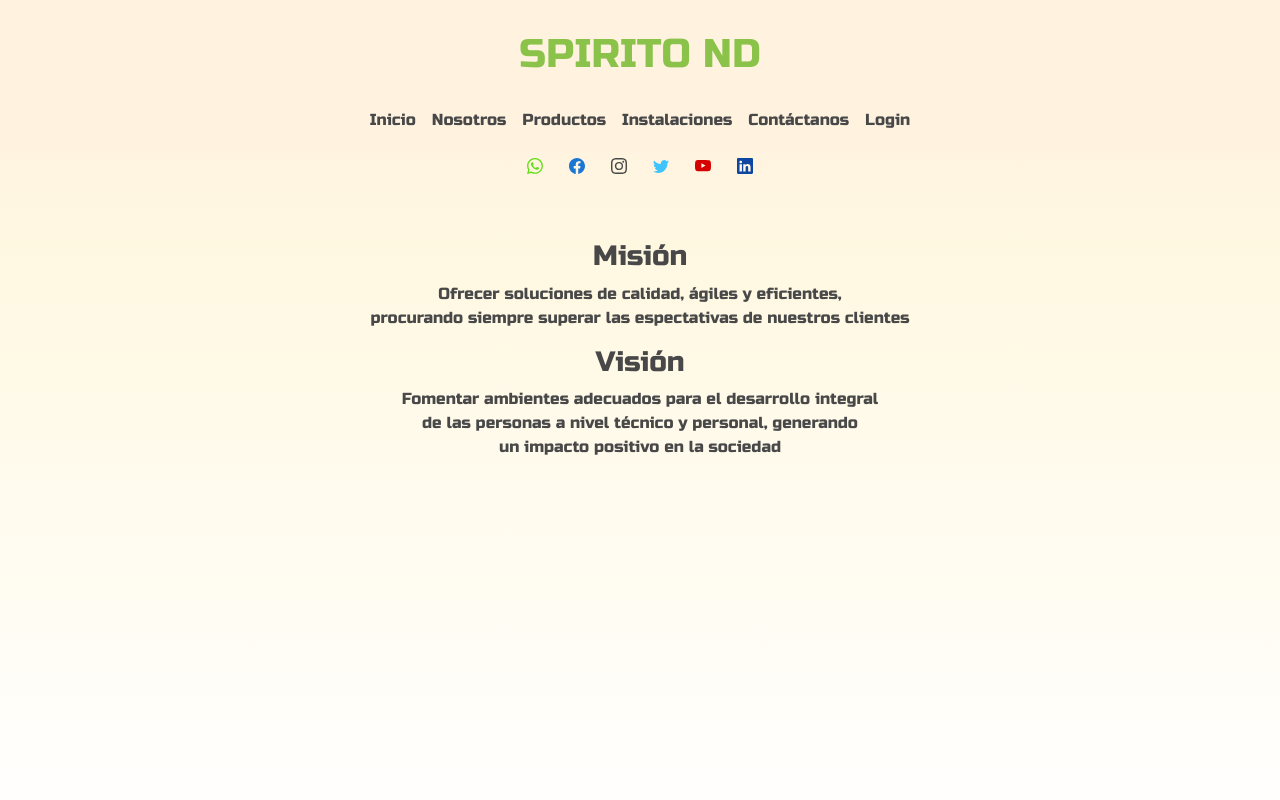
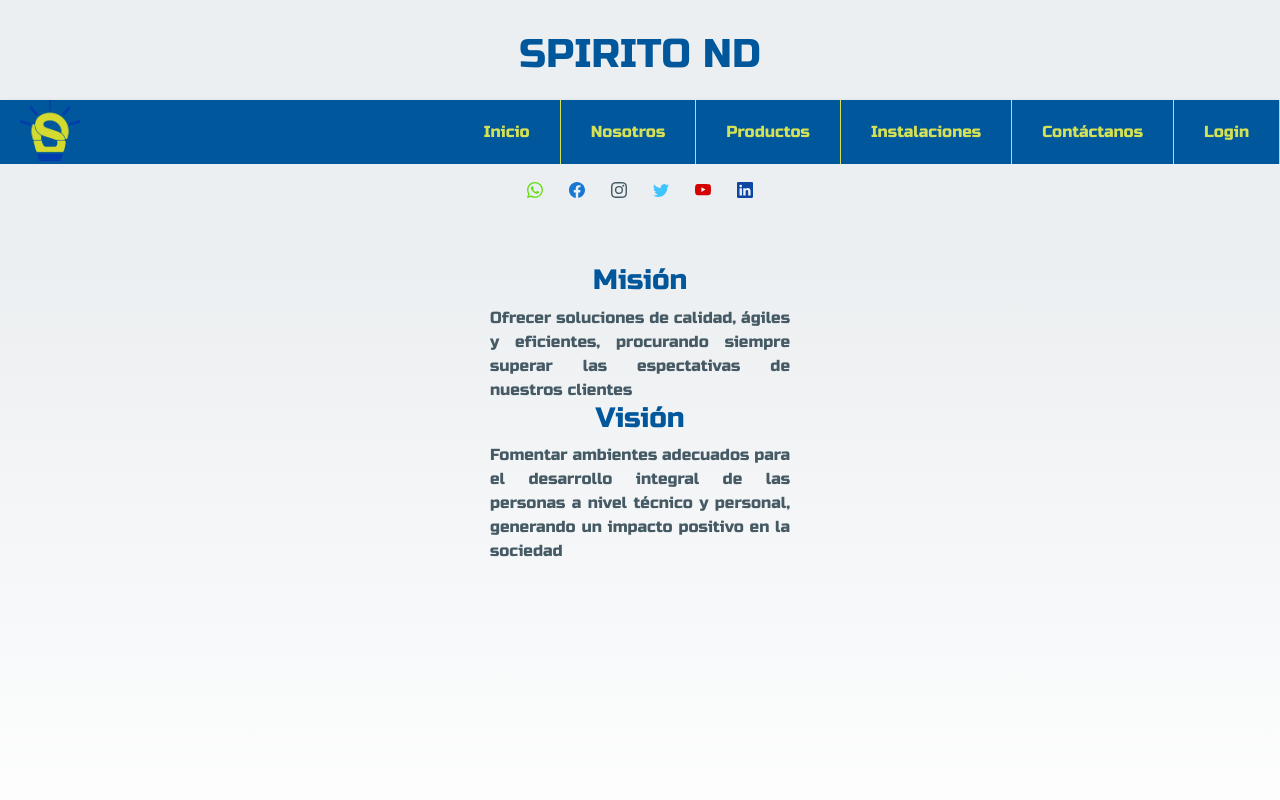
Before and after one commit to GranLuxor/Spirito, an Angular app: page /who in a window 1280 px wide. Shown: the top 800 px of the page. Built offline with nearby package versions, Linux system fonts and the light colour scheme; a web font is replaced by a local one.

Commit message:
se mejora diseño y colores de la aplicacion

```diff
--- a/src/app/components/home/home.component.html
+++ b/src/app/components/home/home.component.html
@@ -1,9 +1,6 @@
 <div class= "holder">
     <h3 class="text-center">Bienvenidos a Spirito ND</h3>
     <span>Las mejores plantillas de Colombia</span>
-    <div class="text-center" id="logo">
-        <img src="../../../assets/spiritond.png" class="rounded" width="100" height="auto" padding="10">
-    </div>
     <div class="text-center" id="insoles">
         <img src="../../../assets/disegnosuela.png" class="rounded" width="350" height="auto" >
     </div>
--- a/src/app/components/nav-bar/nav-bar.component.html
+++ b/src/app/components/nav-bar/nav-bar.component.html
@@ -1,28 +1,19 @@
-<nav class="navbar navbar-expand-sm">
-    <div class="navbar justify-content-center align-items-center container">
-        <ul class="navbar-nav">
-            <li class="nav-item active">
-                <a class="nav-link" [routerLink] = "['home']">Inicio</a>
-            </li>
-            <li class="nav-item">
-                <a class="nav-link" [routerLink] = "['who']">Nosotros</a>
-            </li>
-            <li class="nav-item">
-                <a class="nav-link" [routerLink] = "['products']">Productos</a>
-            </li>
-            <li class="nav-item">
-                <a class="nav-link" [routerLink] = "['company']">Instalaciones</a>
-            </li>
-            <li class="nav-item">
-                <a class="nav-link" [routerLink] = "['contact']">Contáctanos</a>
-            </li>
-            <li class="nav-item">
-                <a class="nav-link" [routerLink] = "['login']">Login</a>
-            </li>
-
+<header class="header">
+    <div class="newnavbar">
+        <img src="../../../assets/spiritond.png" class="logo" width="60" height="auto">
+        <input class="menu-btn" type="checkbox" id="menu-btn" />
+        <label class="menu-icon" for="menu-btn"><span class="navicon"></span></label>
+        <ul class="menu">
+        <li><a class="nav-link" [routerLink] = "['home']">Inicio</a></li>
+        <li><a class="nav-link" [routerLink] = "['who']">Nosotros</a></li>
+        <li><a class="nav-link" [routerLink] = "['products']">Productos</a></li>
+        <li><a class="nav-link" [routerLink] = "['company']">Instalaciones</a></li>
+        <li><a class="nav-link" [routerLink] = "['contact']">Contáctanos</a></li>
+        <li><a class="nav-link" [routerLink] = "['login']">Login</a></li>
         </ul>
     </div>
-</nav>
+</header>
+
 <div class="d-flex justify-content-center" id="socialnavbar">
     <div class="p-2 col-example">
         <li class="social">
@@ -71,7 +62,7 @@
     </div>
     <div class="p-2 col-example">
         <li class="social">
-                <a href="https://www.linkedin.com" target = "_blank">
+            <a href="https://www.linkedin.com/in/spirito-nd-018208210" target = "_blank">
                 <svg xmlns="http://www.w3.org/2000/svg" width="16" height="16" fill="#0d47a1" class="bi bi-linkedin" viewBox="0 0 16 16">
                     <path d="M0 1.146C0 .513.526 0 1.175 0h13.65C15.474 0 16 .513 16 1.146v13.708c0 .633-.526 1.146-1.175 1.146H1.175C.526 16 0 15.487 0 14.854V1.146zm4.943 12.248V6.169H2.542v7.225h2.401zm-1.2-8.212c.837 0 1.358-.554 1.358-1.248-.015-.709-.52-1.248-1.342-1.248-.822 0-1.359.54-1.359 1.248 0 .694.521 1.248 1.327 1.248h.016zm4.908 8.212V9.359c0-.216.016-.432.08-.586.173-.431.568-.878 1.232-.878.869 0 1.216.662 1.216 1.634v3.865h2.401V9.25c0-2.22-1.184-3.252-2.764-3.252-1.274 0-1.845.7-2.165 1.193v.025h-.016a5.54 5.54 0 0 1 .016-.025V6.169h-2.4c.03.678 0 7.225 0 7.225h2.4z"/>
                 </svg>
--- a/src/app/components/who/who.component.html
+++ b/src/app/components/who/who.component.html
@@ -1,6 +1,6 @@
 <div class="holder">
     <h3>Misión</h3>
-    <p>Ofrecer soluciones de calidad, ágiles y eficientes, <br> procurando siempre superar las espectativas de nuestros clientes</p>
+    <p align="justify" style="width: 300px">Ofrecer soluciones de calidad, ágiles y eficientes, procurando siempre superar las espectativas de nuestros clientes</p>
     <h3>Visión</h3>
-    <p>Fomentar ambientes adecuados para el desarrollo integral<br> de las personas a nivel técnico y personal, generando<br> un impacto positivo en la sociedad</p>
+    <p align="justify" style="width: 300px">Fomentar ambientes adecuados para el desarrollo integral de las personas a nivel técnico y personal, generando un impacto positivo en la sociedad</p>
 </div>
--- a/src/styles.css
+++ b/src/styles.css
@@ -2,16 +2,32 @@
     -webkit-font-smoothing: antialiased;
     height: 100%;
     font-family: 'Russo One', sans-serif;
-    --main-bg-color: #fff3e0;
-    --secondary-bg-color: #fff8e1;
+    --main-bg-color: #eceff1;
+    --secondary-bg-color: #eceff1;
     --third-bg-color: #ffffff;
-    --font-bg-color: #484848;
+    --font-bg-color: #455a64;
+    --navbar-bg-color: #d4e157;
+    --navbar-back-bg-color: #01579b;
+    --title-color: #01579b;
+    --conctact-color: #455a64;
+    --nav-letters-color: #d4e157;
+    --nav-letters-hover-color: #01579b;
+    --btn-h3-font-bg-color: #01579b;
+  }
+
+  p{
+    vertical-align: middle;
+    margin: auto
+  }
+
+  h3 {
+    color: var(--btn-h3-font-bg-color);
   }
 
   button {
     background-color: var(--main-bg-color);
     border: 0px;
-    color: var(--font-bg-color);
+    color: var(--btn-h3-font-bg-color);
     cursor: pointer;
     margin-right: 5px;
     margin-left: 5px;
@@ -21,7 +37,6 @@
 
   button:hover {
     background-color: var(--secondary-bg-color);
-    color: var(--font-bg-color);
     position: relative;
     bottom: 5px;
   }
@@ -35,19 +50,9 @@
     margin: 5px;
   }
 
-  .navbar {
-    background: var(--main-bg-color);
-    width: 100%;
-    margin-top: 0%;
-    padding: 0%;
-  }
-  .nav-link {
-    color: var(--font-bg-color);
-  }
-
   #title{
     background: var(--main-bg-color);
-    color: #8bc34a;
+    color: var(--title-color);
     min-height: 100px;
     margin-bottom: 0%;
     padding-top: 30px;
@@ -55,7 +60,11 @@
 
 .card {
     border: none;
-    cursor: pointer
+    cursor: pointer;
+    color: var(--nav-letters-color);
+    background-color: var(--navbar-back-bg-color);
+    margin-bottom: 10px;
+    padding:1px;
 }
 
 .card:hover {
@@ -99,6 +108,7 @@ a {
   color: var(--font-bg-color);
   min-height: 600px;
   height: auto !important;
+  vertical-align: middle;
 }
 
 form {
@@ -154,7 +164,6 @@ form {
   min-height: 100px;
   margin-top: 0%;
   margin-bottom: 0%;
-  color: #0000d6;
 }
 
 #bottombar {
@@ -162,7 +171,7 @@ form {
   background: var(--third-bg-color);
   min-height: 200px;
   height: auto !important;
-  color:#484848;
+  color:var(--conctact-color);
 }
 
 #maincontainer {
@@ -174,14 +183,143 @@ form {
   margin-bottom: 0%;
 }
 
-p {
-  max-width: 100%;
+#insoles {
+  margin: auto;
+  padding-top: 100px;
+
 }
 
-#logo {
-  padding: 5px 10px;
+.newnavbar {
+  background: var(--navbar-back-bg-color);
+  text-align: center;
+  color: var(--font-bg-color);
+  min-height: 64px;
+  height: auto !important;
 }
 
-#insoles {
-  padding: 5px 10px;
+.header {
+  background:  var(--navbar-bg-color);
+  box-shadow: 1px 1px 4px 0 rgba(0,0,0,.1);
+  width: 100%;
+  z-index: 3;
 }
+
+.header ul {
+  margin: 0;
+  padding: 0;
+  list-style: none;
+  overflow: hidden;
+  background: var(--navbar-back-bg-color);
+}
+
+.header li a {
+  display: block;
+  color:var(--nav-letters-color);
+  padding: 5px 5px;
+  border-right: 1px solid var(--navbar-bg-color);
+  text-decoration: none;
+}
+
+.header li a:hover,
+.header .menu-btn:hover {
+  background-color:  var(--navbar-bg-color);
+  color: var(--nav-letters-hover-color);
+}
+
+.header .logo {
+  margin-left: 20px;
+  display: block;
+  float: left;
+  text-decoration: none;
+}
+
+/* menu */
+
+.header .menu {
+  clear: both;
+  max-height: 0;
+  transition: max-height .2s ease-out;
+}
+
+/* menu icon */
+
+.header .menu-icon {
+  cursor: pointer;
+  display: inline-block;
+  float: right;
+  padding: 28px 20px;
+  position: relative;
+  user-select: none;
+}
+
+.header .menu-icon .navicon {
+  background: var(--nav-letters-color);
+  display: block;
+  height: 2px;
+  position: relative;
+  transition: background .2s ease-out;
+  width: 18px;
+}
+
+.header .menu-icon .navicon:before,
+.header .menu-icon .navicon:after {
+  background: var(--nav-letters-color);
+  content: '';
+  display: block;
+  height: 100%;
+  position: absolute;
+  transition: all .2s ease-out;
+  width: 100%;
+}
+
+.header .menu-icon .navicon:before {
+  top: 5px;
+}
+
+.header .menu-icon .navicon:after {
+  top: -5px;
+}
+
+/* menu btn */
+
+.header .menu-btn {
+  display: none;
+}
+
+.header .menu-btn:checked ~ .menu {
+  max-height: 240px;
+}
+
+.header .menu-btn:checked ~ .menu-icon .navicon {
+  background: transparent;
+}
+
+.header .menu-btn:checked ~ .menu-icon .navicon:before {
+  transform: rotate(-45deg);
+}
+
+.header .menu-btn:checked ~ .menu-icon .navicon:after {
+  transform: rotate(45deg);
+}
+
+.header .menu-btn:checked ~ .menu-icon:not(.steps) .navicon:before,
+.header .menu-btn:checked ~ .menu-icon:not(.steps) .navicon:after {
+  top: 0;
+}
+
+@media (min-width: 48em) {
+  .header li {
+    float: left;
+  }
+  .header li a {
+    padding: 20px 30px;
+  }
+  .header .menu {
+    clear: none;
+    float: right;
+    max-height: none;
+  }
+  .header .menu-icon {
+    display: none;
+  }
+}
```
Also changed, not shown: src/assets/spiritond.png. Lines whose indentation alone changed are shown as unchanged.
